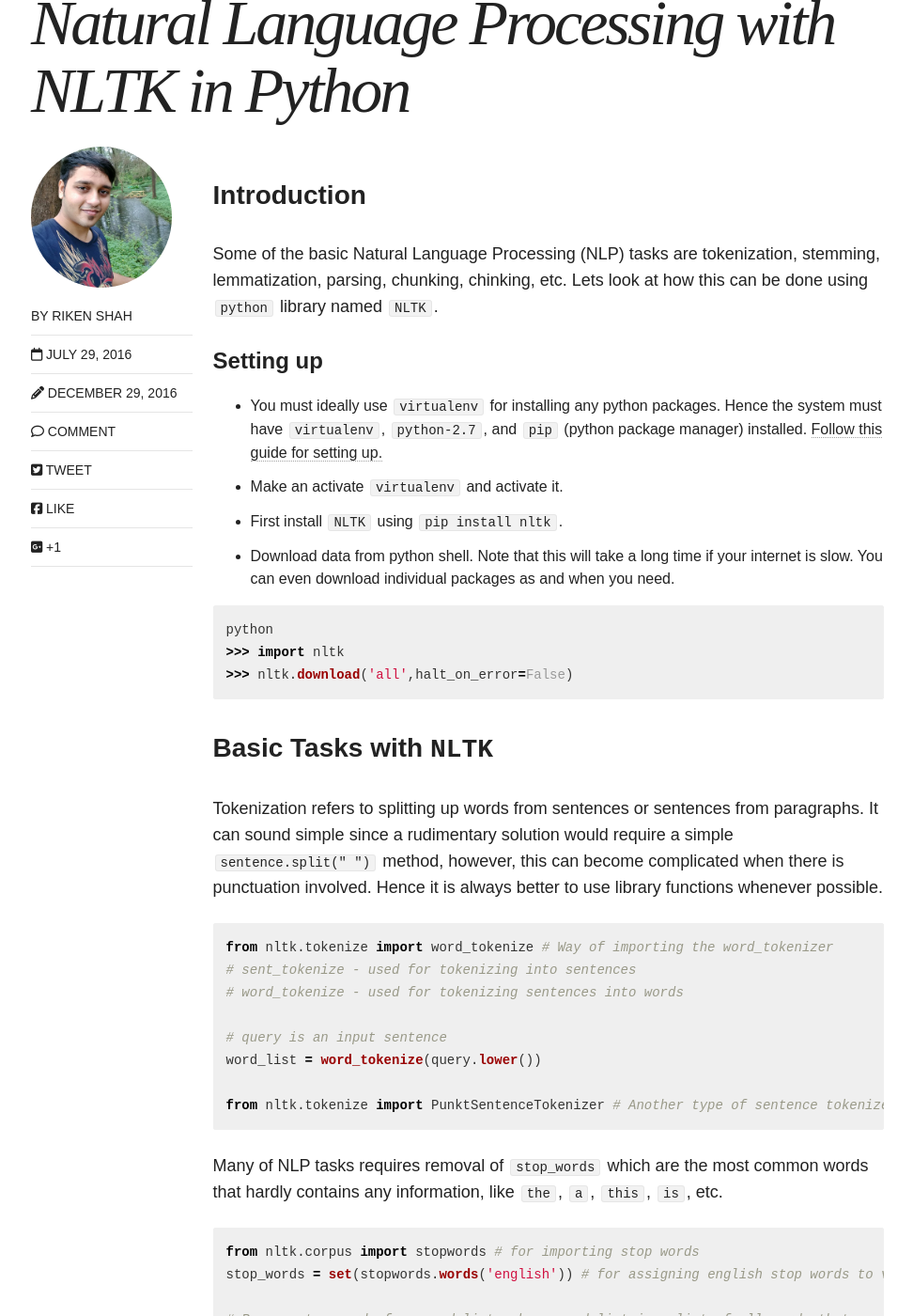
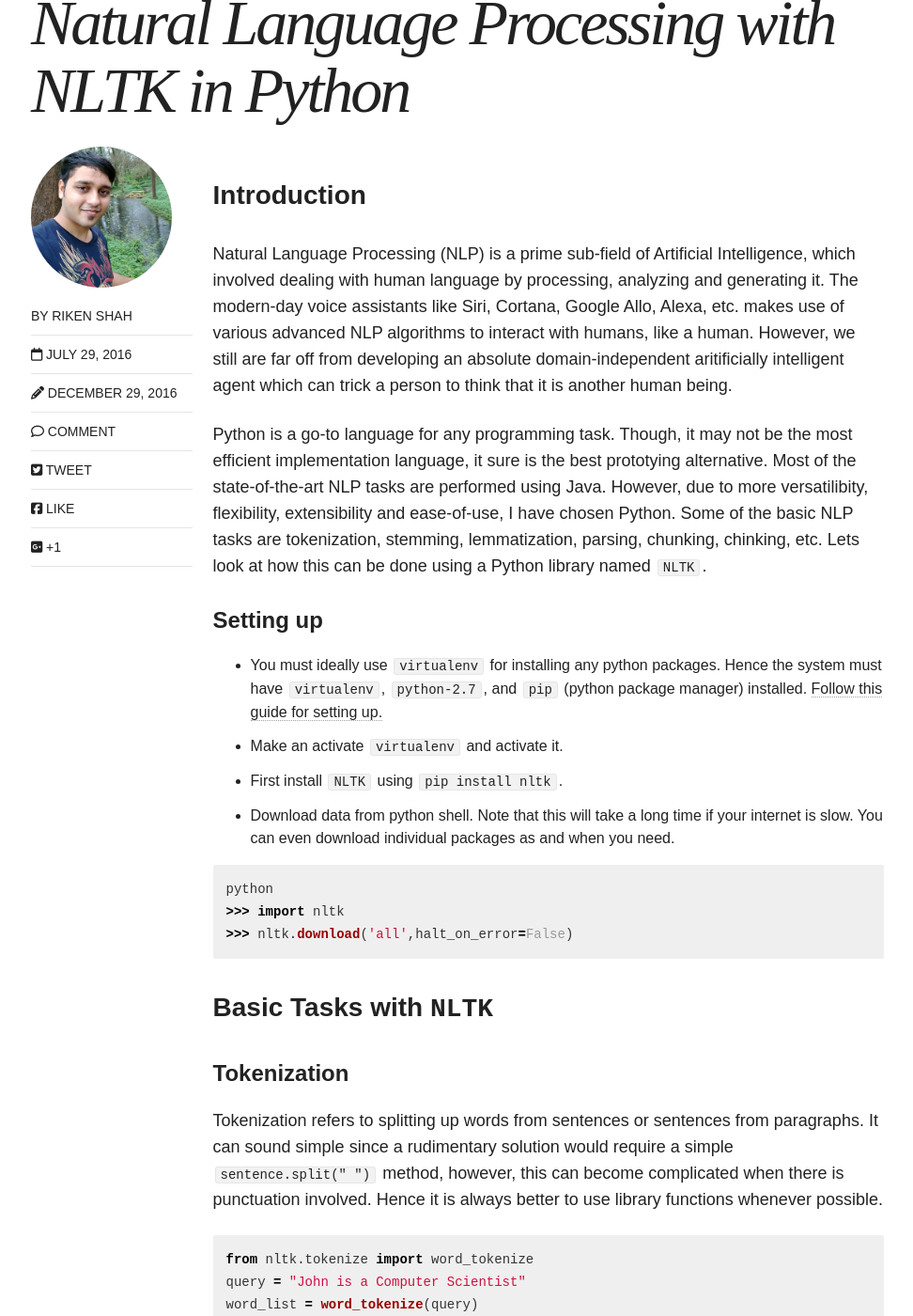
Before and after one commit to rikenshah/rikenshah.github.io, a Jekyll site: the page built from _posts/articles/2016-07-29-natural-language-processing-with-nltk.md, in a window 1280 px wide and 1400 px high, scrolled down 223 px. Shown: the whole window at 94% size, without its empty margins (153-1125 px from the left). Built offline with Jekyll 4.4.1, drawn with Linux system fonts in a browser that asks for light colours; nearby versions of some CDN libraries; comment, search, counter and statistics services are not loaded; some of the changed text lies outside the part shown.

Commit message:
Automated Commit

````diff
--- a/_posts/articles/2016-07-29-natural-language-processing-with-nltk.md
+++ b/_posts/articles/2016-07-29-natural-language-processing-with-nltk.md
@@ -13,7 +13,9 @@
 
 ### Introduction
 
-Some of the basic Natural Language Processing (NLP) tasks are tokenization, stemming, lemmatization, parsing, chunking, chinking, etc. Lets look at how this can be done using `python` library named `NLTK`.
+Natural Language Processing (NLP) is a prime sub-field of Artificial Intelligence, which involved dealing with human language by processing, analyzing and generating it. The modern-day voice assistants like Siri, Cortana, Google Allo, Alexa, etc. makes use of various advanced NLP algorithms to interact with humans, like a human. However, we still are far off from developing an absolute domain-independent aritificially intelligent agent which can trick a person to think that it is another human being.
+
+Python is a go-to language for any programming task. Though, it may not be the most efficient implementation language, it sure is the best prototying alternative. Most of the state-of-the-art NLP tasks are performed using Java. However, due to more versatilibity, flexibility, extensibility and ease-of-use, I have chosen Python. Some of the basic NLP tasks are tokenization, stemming, lemmatization, parsing, chunking, chinking, etc. Lets look at how this can be done using a Python library named `NLTK`.
 
 #### Setting up
 
@@ -30,42 +32,74 @@
 
 ### Basic Tasks with `NLTK`
 
+#### Tokenization
+
 Tokenization refers to splitting up words from sentences or sentences from paragraphs. It can sound simple since a rudimentary solution would require a simple `sentence.split(" ")` method, however, this can become complicated when there is punctuation involved. Hence it is always better to use library functions whenever possible.
 
 ```python
-from nltk.tokenize import word_tokenize # Way of importing the word_tokenizer
-# sent_tokenize - used for tokenizing into sentences
-# word_tokenize - used for tokenizing sentences into words
+from nltk.tokenize import word_tokenize
+query = "John is a Computer Scientist"
+word_list = word_tokenize(query)
+print word_list
+```
+Output :
+> ['John', 'is', 'a', 'Computer', 'Scientist']
 
-# query is an input sentence
-word_list = word_tokenize(query.lower())
+Similary, `sent_tokenize` can be used for tokenizing a text paragraph into sentences.
 
-from nltk.tokenize import PunktSentenceTokenizer # Another type of sentence tokenizer. This tokenizer is capable of unsupervised machine learning, so you can actually train it on any body of text that you use.
+```python
+from nltk.tokenize import sent_tokenize
+query = "John is a computer scientist. John has a sister named Mary."
+print sent_tokenize(query)
 ```
 
-Many of NLP tasks requires removal of `stop_words` which are the most common words that hardly contains any information, like `the`, `a`, `this`, `is`, etc.
+Output:
+>['John is a computer scientist.', 'John has a sister named Mary.']
+
+Another type of sentence tokenizer is `PunktSentenceTokenizer` which implements a sentence boundary detection algorithm. This tokenizer is capable of unsupervised machine learning, so you can actually train it on any body of text that you use. [Refer this link for more details about the same.](https://stackoverflow.com/questions/35275001/use-of-punktsentencetokenizer-in-nltk)
+
+#### Stop Words Removal
+
+Natural language is nothign but, dealing with a set of words. The processing of such words involves extracting information out of it. Many of NLP tasks requires removal of `stop_words` which are the most common words that hardly contains any information, like `the`, `a`, `this`, `is`, etc.
 
 ```python
-from nltk.corpus import stopwords # for importing stop words
-stop_words = set(stopwords.words('english')) # for assigning english stop words to variable
-
-# Remove stop_words from word_list, where word_list is a list of all words that you want to check
-filtered_words = [word for word in word_list if word not in stopwords.words('English')]
-
-# Print filtered words
+from nltk.corpus import stopwords
+stop_words = set(stopwords.words('english'))
+word_list = ["John","is","a","computer","scientist","John","has","a","sister","named","Mary"]
+filtered_words = [word for word in word_list if word not in stop_words]
 print filtered_words
 ```
 
-Stemming means converting words to their base forms. Just for example `driving`, `drives`, `drove`, etc. can be stemmed to `driv`.
+Output:
+> ['John', 'computer', 'scientist', 'John', 'sister', 'named', 'Mary']
+
+#### Stemming
+
+Stemming means converting words to their base forms. When we want to extract information from language, we need to remove redundancy. In a language, many words mean the same action in different forms. When we are only interested in a base form of a word, stemming can be used. Just for example `traditional`, `tradition` etc. can be stemmed to `tradit`.
+
+Note : Stemming does not give a dictionary-searchable word. If we want a proper word, which exists in a language, the task of lemmatization can be done.
 
 ```python
-from nltk.stem import PorterStemmer # for stemming
+from nltk.stem import PorterStemmer
 ps = PorterStemmer()
-ps.stem([list])
+print ps.stem("traditional")
+print ps.stem("tradition")
 
-# Assuming you have a list of words, named filtered_words, you can create their stemmed version using this
-stem_words = [ ps.stem(word) for word in filtered_words]
+word_list =  ['caresses', 'flies', 'dies', 'mules', 'denied',
+...            'died', 'agreed', 'owned', 'humbled', 'sized',
+...            'meeting', 'stating', 'siezing', 'itemization',
+...            'sensational', 'traditional', 'reference', 'colonizer',
+...            'plotted']
+
+stem_words = [ ps.stem(word) for word in word_list]
+print (' '.join(stem_words))
 ```
+
+Output:
+>tradit
+>tradit
+>caress fli die mule deni die agre own humbl size meet state siez item sensat tradit refer colon plot
+
 _____________________________________________________________________________
 
 ### POS Tagging
@@ -93,6 +127,8 @@
 - VBZ    verb, 3rd person sing. present    takes
 - WDT    wh-determiner    which
 - WP    wh-pronoun    who, what
+
+Here is how to
 _____________________________________________________________________
 
 Here is an example code that trains a custom tokenizer and applies pos tagging.
````
Also changed, not shown: _posts/articles/2017-01-05-named-entity-recognition-with-nltk.md (+1 -1 lines).
